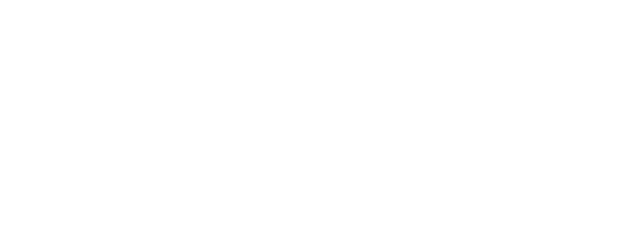
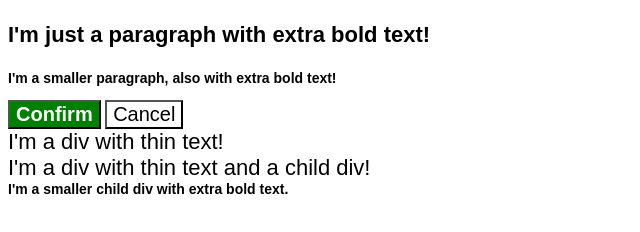
Before and after one commit to guilleacq/desarrollo-ta-css, a plain HTML site: page TA15/index.html in a window 1280 px wide. Shown: the whole page, without its empty margins (0-640 px from the left). Drawn offline with Linux system fonts and the light colour scheme.

Commit message:
TA15 finished. ALL DONE

```diff
--- a/TA15/index.html
+++ b/TA15/index.html
@@ -1,12 +1,22 @@
 <!DOCTYPE html>
 <html lang="en">
-<head>
+  <head>
     <meta charset="UTF-8">
+    <meta http-equiv="X-UA-Compatible" content="IE=edge">
     <meta name="viewport" content="width=device-width, initial-scale=1.0">
+    <title>Fix the Cascade</title>
     <link rel="stylesheet" href="styles.css">
-    <title>Document</title>
-</head>
-<body>
+  </head>
+  <body>
+    <p class="para">I'm just a paragraph with extra bold text!</p>
+    <p class="para small-para">I'm a smaller paragraph, also with extra bold text!</p>
 
-</body>
+    <button id="confirm-button" class="button confirm">Confirm</button>
+    <button id="cancel-button" class="button cancel">Cancel</button>
+
+    <div class="text">I'm a div with thin text!</div>
+    <div class="text">I'm a div with thin text and a child div!
+      <div class="text child">I'm a smaller child div with extra bold text.</div>
+    </div>
+  </body>
 </html>
--- a/TA15/styles.css
+++ b/TA15/styles.css
@@ -0,0 +1,38 @@
+body {
+    font-family: Arial, Helvetica, sans-serif;
+}
+
+.para {
+    color: hsl(0, 0%, 0%);
+    font-weight: 800;
+    font-size: 22px;
+}
+
+.small-para {
+    font-size: 14px;
+    font-weight: 800;
+}
+
+
+.button {
+    background-color: rgb(255, 255, 255);
+    color: rgb(0, 0, 0);
+    font-size: 20px;
+}
+
+.button.confirm {
+    background: green;
+    color: white;
+    font-weight: bold;
+}
+div.text .child {
+    color: rgb(0, 0, 0);
+    font-weight: 800;
+    font-size: 14px;
+}
+
+div.text {
+    color: rgb(0, 0, 0);
+    font-size: 22px;
+    font-weight: 100;
+}
```
